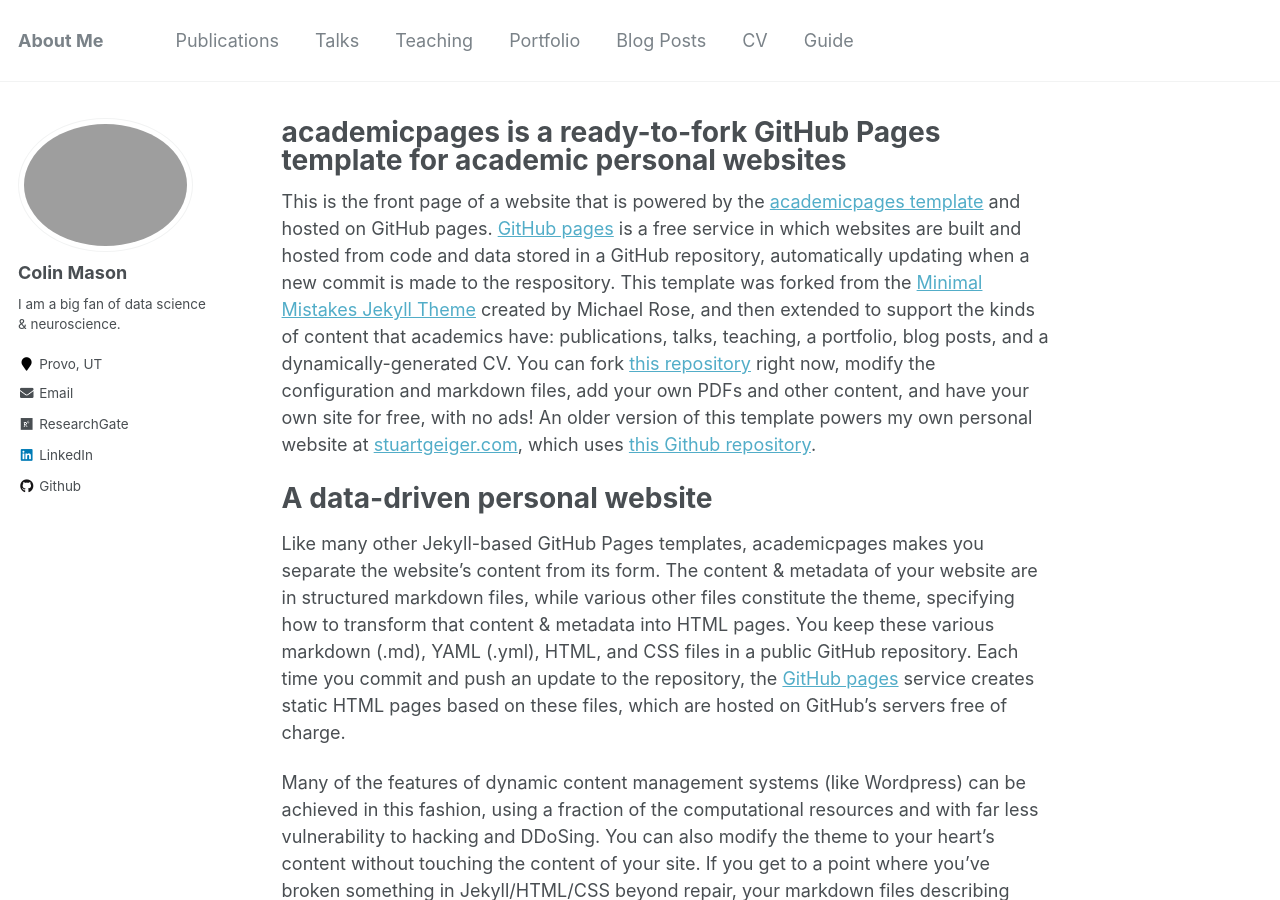
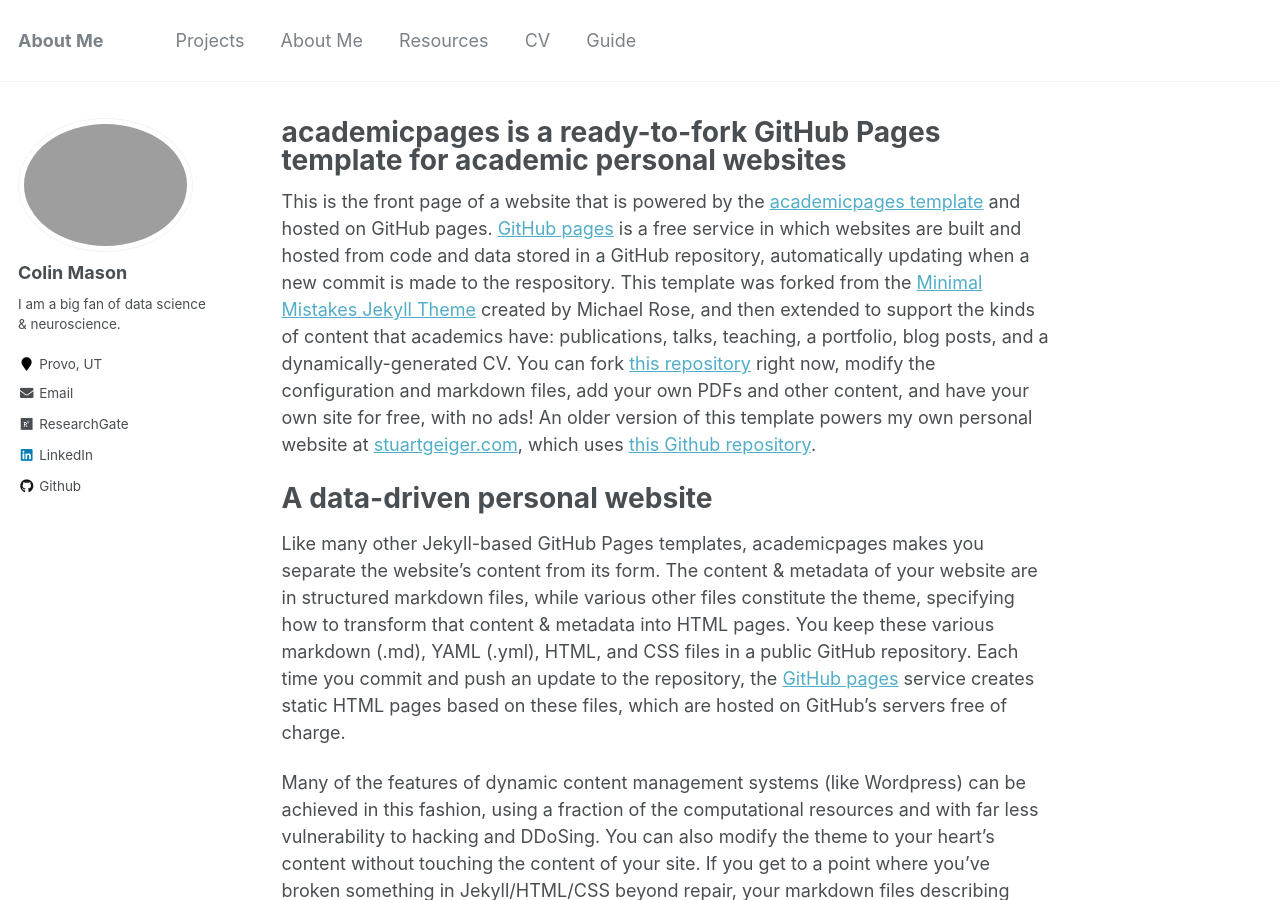
Before and after one commit to cmason30/cmason30.github.io, a Jekyll site: the page built from _pages/about.md, in a window 1280 px wide and 900 px high. Built offline with Jekyll 4.4.1, drawn with Linux system fonts in a browser that asks for light colours.

Commit message:
Update navigation.yml

```diff
--- a/_data/navigation.yml
+++ b/_data/navigation.yml
@@ -1,19 +1,19 @@
 # main links links
 main:
-  - title: "Publications"
+  - title: "Projects"
     url: /publications/
 
-  - title: "Talks"
+  - title: "About Me"
     url: /talks/
 
-  - title: "Teaching"
+  - title: "Resources"
     url: /teaching/
 
-  - title: "Portfolio"
-    url: /portfolio/
+  #- title: "Portfolio"
+   # url: /portfolio/
 
-  - title: "Blog Posts"
-    url: /year-archive/
+ # - title: "Blog Posts"
+   # url: /year-archive/
 
   - title: "CV"
     url: /cv/
```
